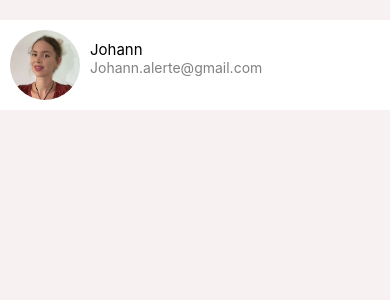
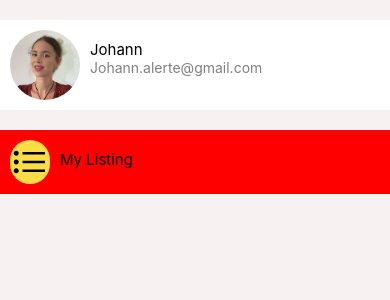
Before and after one commit to johannalsyb/SwapFlatApp, a React Native app: screen / in a window 390 px wide. Shown: the top 300 px of the page. Built offline with nearby package versions, Linux system fonts and the light colour scheme.

Commit message:
applications listing

```diff
--- /dev/null
+++ b/components/ListItemsIcons.js
@@ -0,0 +1,42 @@
+import React from "react";
+import { View, StyleSheet, Image, Text } from "react-native";
+import { Ionicons } from "@expo/vector-icons";
+import colors from "../config/colors";
+
+function ListItemsIcons(props) {
+  return (
+    <View style={styles.container}>
+      <Ionicons style={styles.icons} name={props.icon} size={props.size} />
+      <View style={styles.vertical}>
+        <Text style={styles.title}>{props.title}</Text>
+      </View>
+    </View>
+  );
+}
+
+const styles = StyleSheet.create({
+  container: {
+    flexDirection: "row",
+    padding: 10,
+    backgroundColor: "red",
+  },
+  icons: {
+    color: "black",
+    backgroundColor: colors.primary,
+    borderRadius: 50,
+
+  },
+  title: {
+    fontSize: 15,
+    color: "black",
+    alignContent: "center",
+    alignItems: "center",
+  },
+
+  vertical: {
+    marginTop: 10,
+    marginLeft: 10,
+  },
+});
+
+export default ListItemsIcons;
--- a/screens/MyAccountScreen.js
+++ b/screens/MyAccountScreen.js
@@ -1,13 +1,13 @@
 import React from "react";
 import ListItems from "../components/ListItems";
-import { Ionicons } from "@expo/vector-icons";
+import colors from "../config/colors";
 import { View, StyleSheet, ImageBackground } from "react-native";
-
+import ListItemsIcons from "../components/ListItemsIcons";
+import { Colors } from "react-native/Libraries/NewAppScreen";
 
 function MyAccountScreen(props) {
   return (
-
-    <ImageBackground style={{backgroundColor: "#F7F2F1" , flex: 1,}}>
+    <ImageBackground style={{ backgroundColor: "#F7F2F1", flex: 1 }}>
       <View style={styles.container}>
         <ListItems
           title="Johann"
@@ -15,10 +15,12 @@ function MyAccountScreen(props) {
           image={require("../assets/johann.jpg")}
         />
       </View>
+   <ListItemsIcons style={styles.icoins}
+       title= "My Listing"
+       icon= "list-outline"
+       size= {40}
+   />
     </ImageBackground>
-
-
-
   );
 }
 
@@ -27,7 +29,10 @@ const styles = StyleSheet.create({
     height: 90,
     backgroundColor: "white",
     marginVertical: 20,
+  },
+  icoins: {
+   backgroundColor: "blue",
   }
-})
+});
 
 export default MyAccountScreen;
```
Lines whose indentation alone changed are shown as unchanged.
